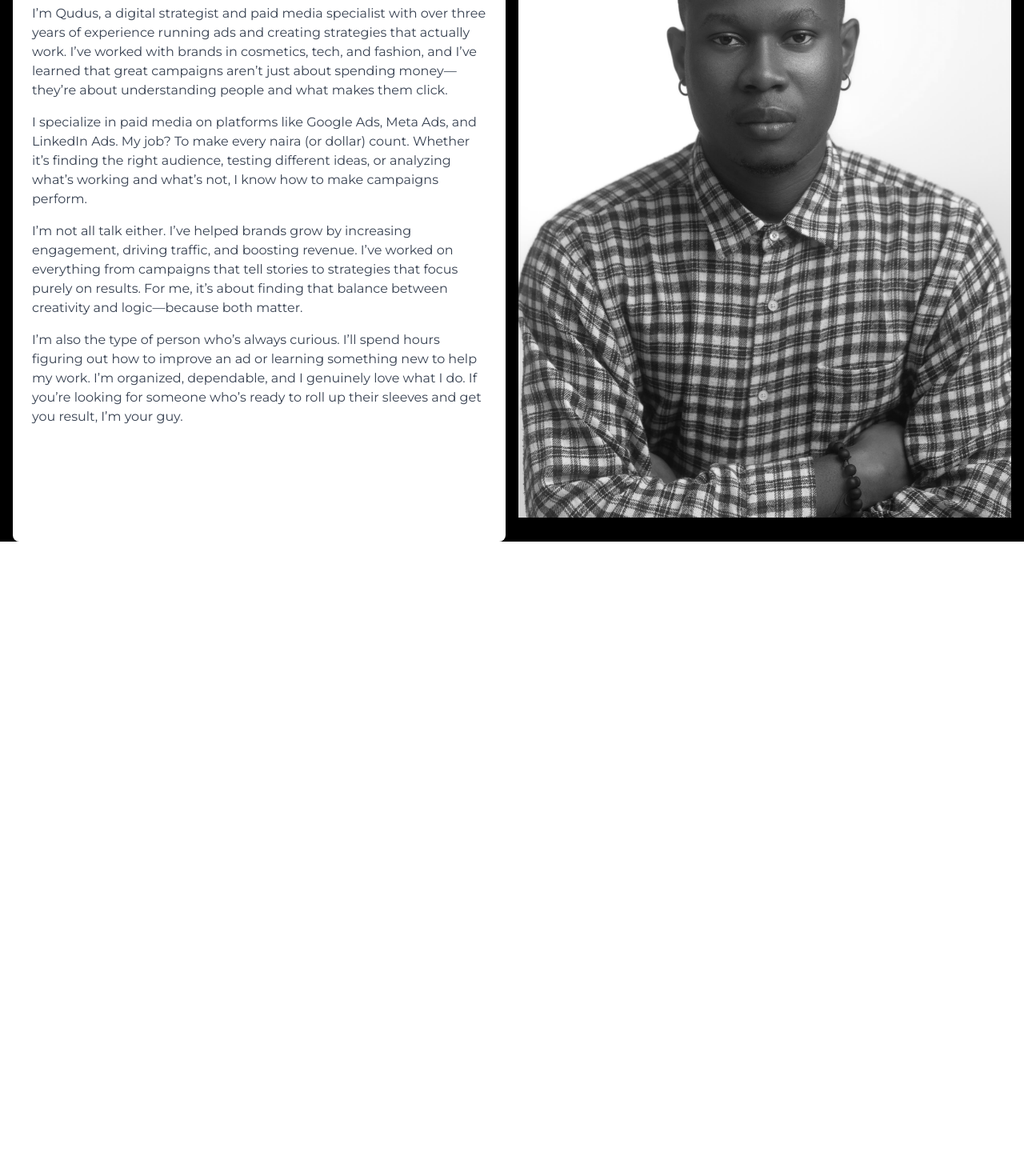
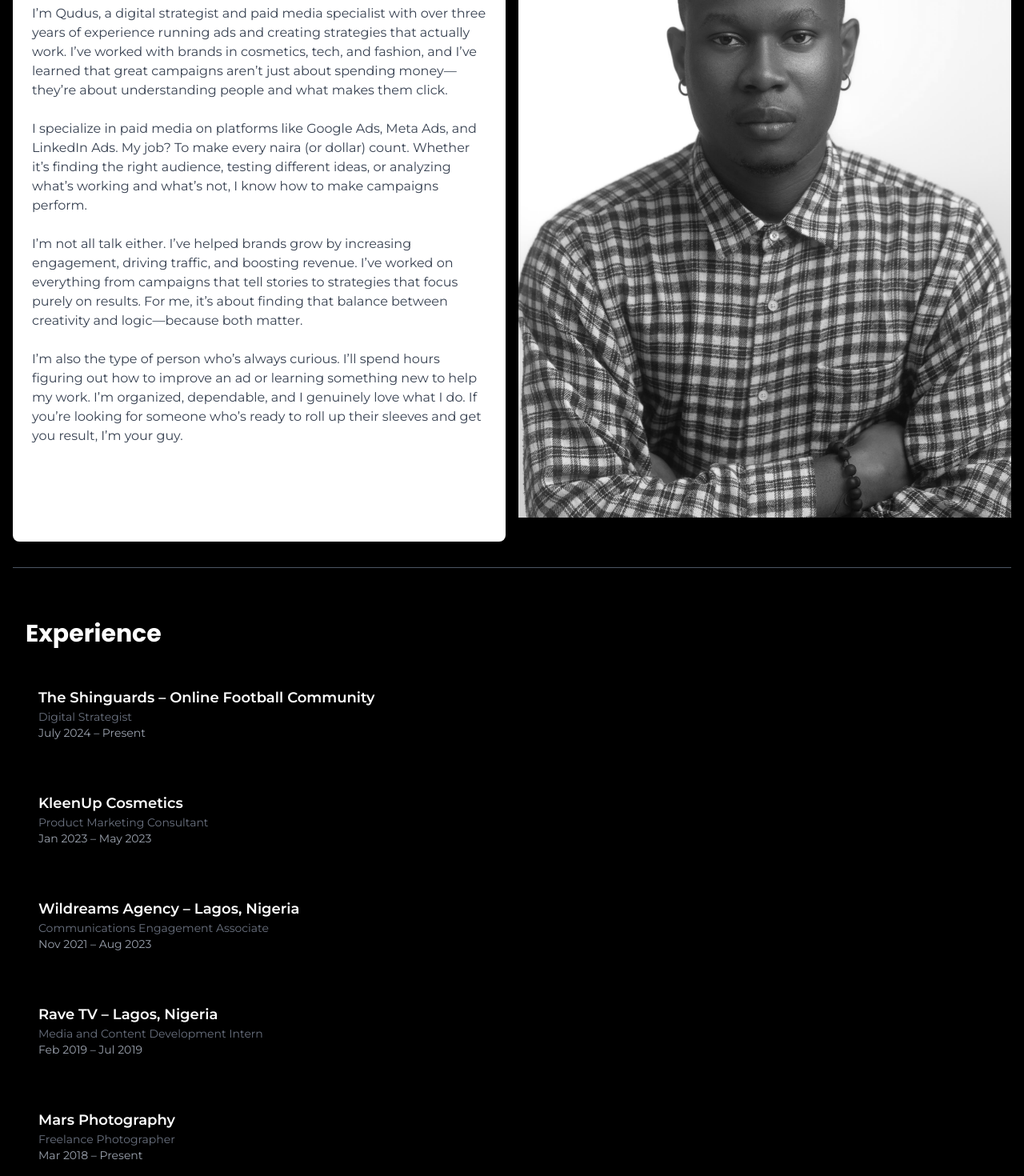
Before and after one commit to OluwafisayoIbrahim/QudusYoung, a Next.js app: page /about in a window 1280 px wide. Shown: the part 203-1673 px from the top of the page at 80% size. Before the commit the page ends 880 px from the top, so only its background shows below. Built offline with nearby package versions, Linux system fonts and the light colour scheme.

Commit message:
Added Experience.

```diff
--- a/src/app/about/page.js
+++ b/src/app/about/page.js
@@ -1,49 +1,104 @@
 "use client";
-import React, { useState, useEffect, useCallback } from 'react';
-import Image from 'next/image';
+import React, { useState, useEffect, useCallback } from "react";
+import Image from "next/image";
+import { motion } from "framer-motion"; // Import Framer Motion
+
+const experiences = [
+  {
+    company: "The Shinguards – Online Football Community",
+    role: "Digital Strategist",
+    timeframe: "July 2024 – Present",
+  },
+  {
+    company: "KleenUp Cosmetics",
+    role: "Product Marketing Consultant",
+    timeframe: "Jan 2023 – May 2023",
+  },
+  {
+    company: "Wildreams Agency – Lagos, Nigeria",
+    role: "Communications Engagement Associate",
+    timeframe: "Nov 2021 – Aug 2023",
+  },
+  {
+    company: "Rave TV – Lagos, Nigeria",
+    role: "Media and Content Development Intern",
+    timeframe: "Feb 2019 – Jul 2019",
+  },
+  {
+    company: "Mars Photography",
+    role: "Freelance Photographer",
+    timeframe:  "Mar 2018 – Present",
+  }
+];
 
 const About = () => {
-  const [isImageOne, setIsImageOne] = useState(true); // Toggle between images
+  const [isImageOne, setIsImageOne] = useState(true);
 
   // Memoize the toggleImage function with useCallback
   const toggleImage = useCallback(() => {
     setIsImageOne((prev) => !prev);
-  }, []); // Empty dependency array to memoize the function
+  }, []);
 
   useEffect(() => {
     const interval = setInterval(() => {
       toggleImage();
-    }, 4000); // Change the image every 3 seconds
-    return () => clearInterval(interval); // Clean up the interval on component unmount
-  }, [toggleImage]); // Add toggleImage as a dependency
+    }, 4000);
+    return () => clearInterval(interval);
+  }, [toggleImage]);
+
+  // Animation variants for Framer Motion
+  const fadeInVariant = {
+    hidden: { opacity: 0, y: 20 },
+    visible: { opacity: 1, y: 0, transition: { duration: 0.6 } },
+  };
+
+  const staggerContainer = {
+    hidden: { opacity: 0 },
+    visible: {
+      opacity: 1,
+      transition: {
+        staggerChildren: 0.2,
+      },
+    },
+  };
 
   return (
     <main className="min-h-screen pt-20 px-4 bg-black">
       <div className="max-w-7xl mx-auto grid grid-cols-1 md:grid-cols-2 gap-4">
-        {/* Left Column with white background, rounded corners, and padding */}
-        <div className="space-y-6 bg-white rounded-lg p-6 h-full min-h-screen shadow-lg">
-          <h1 className="lg:text-4xl sm:text-2xl font-bold text-black">
+        {/* Left Column */}
+        <div className="space-y-6 bg-white rounded-lg p-6 h-full min-h-svh shadow-lg">
+          <motion.h1
+            className="lg:text-4xl sm:text-2xl font-bold text-black"
+            initial={{ opacity: 0, x: -20 }}
+            animate={{ opacity: 1, x: 0 }}
+            transition={{ duration: 0.8 }}
+          >
             Meet Qudus: A Paid media specialist
-          </h1>
-          <div className="space-y-4 font-montserrat text-gray-700">
-            <p>
-              I’m Qudus, a digital strategist and paid media specialist with over three years of experience running ads and creating strategies that actually work. I’ve worked with brands in cosmetics, tech, and fashion, and I’ve learned that great campaigns aren’t just about spending money—they’re about understanding people and what makes them click.
-            </p>
-            <p>
-              I specialize in paid media on platforms like Google Ads, Meta Ads, and LinkedIn Ads. My job? To make every naira (or dollar) count. Whether it’s finding the right audience, testing different ideas, or analyzing what’s working and what’s not, I know how to make campaigns perform.
-            </p>
-            <p>
-              I’m not all talk either. I’ve helped brands grow by increasing engagement, driving traffic, and boosting revenue. I’ve worked on everything from campaigns that tell stories to strategies that focus purely on results. For me, it’s about finding that balance between creativity and logic—because both matter.
-            </p>
-            <p>
-              I’m also the type of person who’s always curious. I’ll spend hours figuring out how to improve an ad or learning something new to help my work. I’m organized, dependable, and I genuinely love what I do. If you’re looking for someone who’s ready to roll up their sleeves and get you result, I’m your guy.
-            </p>
-          </div>
+          </motion.h1>
+          <motion.div
+            className="space-y-6 font-montserrat text-gray-700"
+            initial="hidden"
+            animate="visible"
+            variants={staggerContainer}
+          >
+            <motion.p variants={fadeInVariant}>
+            I’m Qudus, a digital strategist and paid media specialist with over three years of experience running ads and creating strategies that actually work. I’ve worked with brands in cosmetics, tech, and fashion, and I’ve learned that great campaigns aren’t just about spending money—they’re about understanding people and what makes them click.
+            </motion.p>
+            <motion.p variants={fadeInVariant}>
+            I specialize in paid media on platforms like Google Ads, Meta Ads, and LinkedIn Ads. My job? To make every naira (or dollar) count. Whether it’s finding the right audience, testing different ideas, or analyzing what’s working and what’s not, I know how to make campaigns perform.
+            </motion.p>
+            <motion.p variants={fadeInVariant}>
+            I’m not all talk either. I’ve helped brands grow by increasing engagement, driving traffic, and boosting revenue. I’ve worked on everything from campaigns that tell stories to strategies that focus purely on results. For me, it’s about finding that balance between creativity and logic—because both matter.
+            </motion.p>
+            <motion.p variants={fadeInVariant}>
+            I’m also the type of person who’s always curious. I’ll spend hours figuring out how to improve an ad or learning something new to help my work. I’m organized, dependable, and I genuinely love what I do. If you’re looking for someone who’s ready to roll up their sleeves and get you result, I’m your guy.
+            </motion.p>
+          </motion.div>
         </div>
 
         {/* Right Column */}
-        <div className="relative xl:w-full xl:h-full lg:h-full 2xl:h-full sm:w-full sm:h-[300px] rounded-lg overflow-hidden">
-          <div className="transition-all duration-200 ease-in-out">
+        <motion.div variants={fadeInVariant} className="relative xl:w-full xl:h-full lg:h-full 2xl:h-full sm:w-full sm:h-[300px] rounded-lg overflow-hidden">
+          <motion.div className="transition-all duration-200 ease-in-out">
             <Image
               src="/images/Qudus1.jpg"
               alt="Image 1"
@@ -51,20 +106,50 @@ const About = () => {
               height={600}
               layout="intrinsic"
               objectFit="cover"
-              className={`absolute grayscale top-0 left-0 transition-opacity duration-500 ${isImageOne ? 'opacity-100' : 'opacity-0'}`}
+              className={`absolute grayscale top-0 left-0 transition-opacity duration-500 ${isImageOne ? "opacity-100" : "opacity-0"}`}
             />
             <Image
-              src="/images/Qudus2.jpg" // Ensure the correct file extension
+              src="/images/Qudus2.jpg"
               alt="Image 2"
               width={1000}
               height={600}
               layout="intrinsic"
               objectFit="cover"
-              className={`absolute grayscale top-0 left-0 transition-opacity duration-500 ${!isImageOne ? 'opacity-100' : 'opacity-0'}`}
+              className={`absolute grayscale top-0 left-0 transition-opacity duration-500 ${!isImageOne ? "opacity-100" : "opacity-0"}`}
             />
-          </div>
+          </motion.div>
+        </motion.div>
+      </div>
+
+      <hr className="my-8 border-gray-600" />
+
+      {/* Experience Section */}
+      <motion.section
+        id="experience"
+        className="text-white"
+        initial="hidden"
+        whileInView="visible"
+        variants={staggerContainer}
+        viewport={{ once: true }}
+      >
+        <motion.div variants={fadeInVariant} className="px-4 py-8">
+          <h1 className="grid grid-cols-3 xl:grid-cols-2 text-3xl font-bold text-white">Experience</h1>
+        </motion.div>
+
+        <div className="space-y-8 px-4">
+          {experiences.map((experience, index) => (
+            <motion.div
+              key={index}
+              className="bg-black shadow-md rounded-lg p-4"
+              variants={fadeInVariant}
+            >
+              <div className="text-lg font-semibold text-white">{experience.company}</div>
+              {experience.role && <div className="text-sm text-gray-500">{experience.role}</div>}
+              <div className="text-sm text-gray-400">{experience.timeframe}</div>
+            </motion.div>
+          ))}
         </div>
-      </div>
+      </motion.section>
     </main>
   );
 };
--- a/src/app/globals.css
+++ b/src/app/globals.css
@@ -2,6 +2,7 @@
 @tailwind components;
 @tailwind utilities;
 
+/* Define light mode and dark mode colors */
 :root {
   --background: #ffffff;
   --foreground: #171717;
@@ -9,21 +10,24 @@
 
 @media (prefers-color-scheme: dark) {
   :root {
-      --background: #000000;
-      --foreground: #FFFFFF;
-    }
+    --background: #000000;
+    --foreground: #ffffff;
   }
+}
 
+/* Set global font and color variables */
 body {
   color: var(--foreground);
-  background: var(--background);
-  font-family: var(--font-montserrat), sans-serif;
+  background-color: var(--background);
+  font-family: var(--font-montserrat), sans-serif; /* Default font */
 }
 
+/* Apply Poppins for headings */
 h1, h2, h3, h4, h5, h6 {
   font-family: var(--font-poppins), sans-serif;
 }
 
-*{
+/* Apply Montserrat globally for all elements */
+* {
   font-family: var(--font-montserrat), sans-serif;
 }
--- a/src/app/layout.js
+++ b/src/app/layout.js
@@ -2,18 +2,18 @@
 
 import { Poppins, Montserrat } from "next/font/google";
 import "./globals.css";
-import Sidebar from './components/Sidebar';  // Import Sidebar
+import Sidebar from './components/Sidebar'; // Sidebar component
 
 const poppins = Poppins({
   variable: "--font-poppins",
   subsets: ["latin"],
-  weight: ["400", "500", "600", "700"]
+  weight: ["400", "500", "600", "700"], // Define the weights you want to use
 });
 
 const montserrat = Montserrat({
   variable: "--font-montserrat",
   subsets: ["latin"],
-  weight: ["400", "500", "600", "700"]
+  weight: ["400", "500", "600", "700"], // Define the weights you want to use
 });
 
 export const metadata = {
@@ -25,10 +25,10 @@ export default function RootLayout({ children }) {
   return (
     <html lang="en">
       <body className={`${poppins.variable} ${montserrat.variable} antialiased`}>
-        {/* Sidebar should be part of the layout */}
         <div className="flex">
-          <Sidebar /> {/* Place Sidebar here */}
-          <main className="flex-1">{children}</main> {/* Page content */}
+          {/* Sidebar and main content layout */}
+          <Sidebar />
+          <main className="flex-1">{children}</main>
         </div>
       </body>
     </html>
--- a/tailwind.config.mjs
+++ b/tailwind.config.mjs
@@ -1,3 +1,5 @@
+import { fontFamily } from 'tailwindcss/defaultTheme';
+
 /** @type {import('tailwindcss').Config} */
 const config = {
   content: [
@@ -20,8 +22,8 @@ const config = {
         foreground: "var(--foreground)",
       },
       fontFamily: {
-        poppins: ["var(--font-poppins)", "sans-serif"],
-        montserrat: ["var(--font-montserrat)", "sans-serif"],
+        poppins: ['var(--font-poppins)', ...fontFamily.sans],
+        montserrat: ['var(--font-montserrat)', ...fontFamily.sans],
         black: "#000000",
         white: "#FFFFFF"
       },
```
Also changed, not shown: src/app/page.js (+8 -2 lines).
